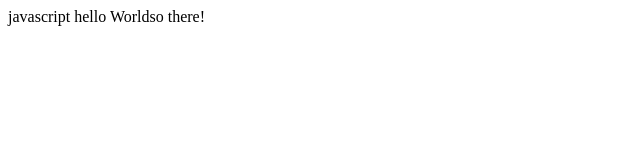
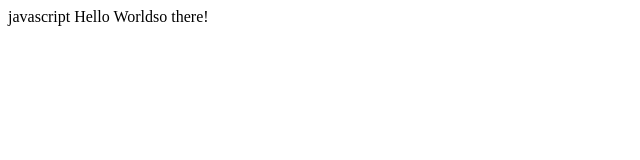
Before and after one commit to dhil6980/javascript, a plain HTML site: page index.html in a window 1280 px wide. Shown: the full height of the page, 0-640 px from the left. Drawn offline with Linux system fonts and the light colour scheme.

Commit message:
Update index.html

```diff
--- a/index.html
+++ b/index.html
@@ -1,5 +1,5 @@
 javascript
 <script>
-  document.write("hello World")
-  document.write("so there!")
+  document.write("Hello World");
+  document.write("so there!");
 </script>
```
